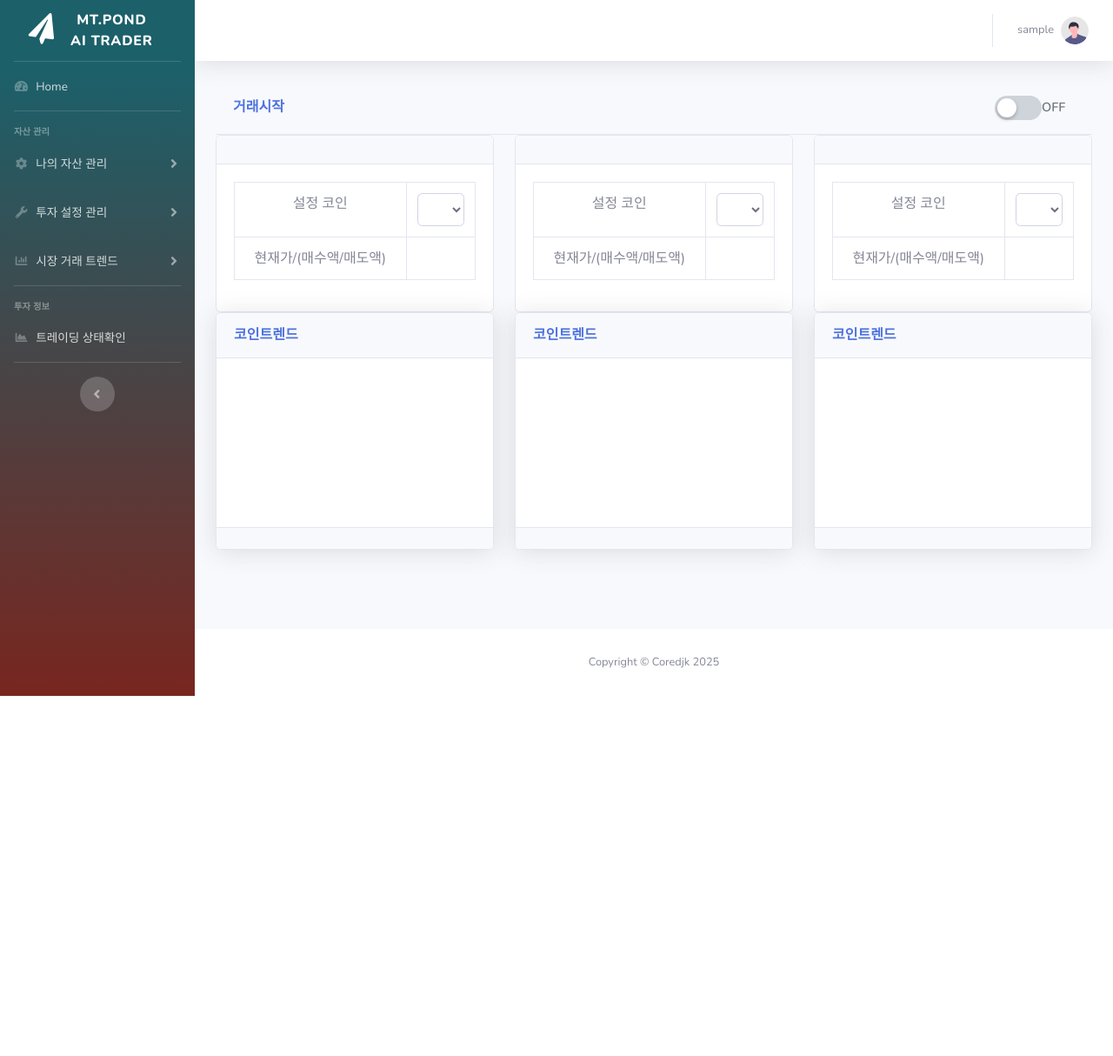
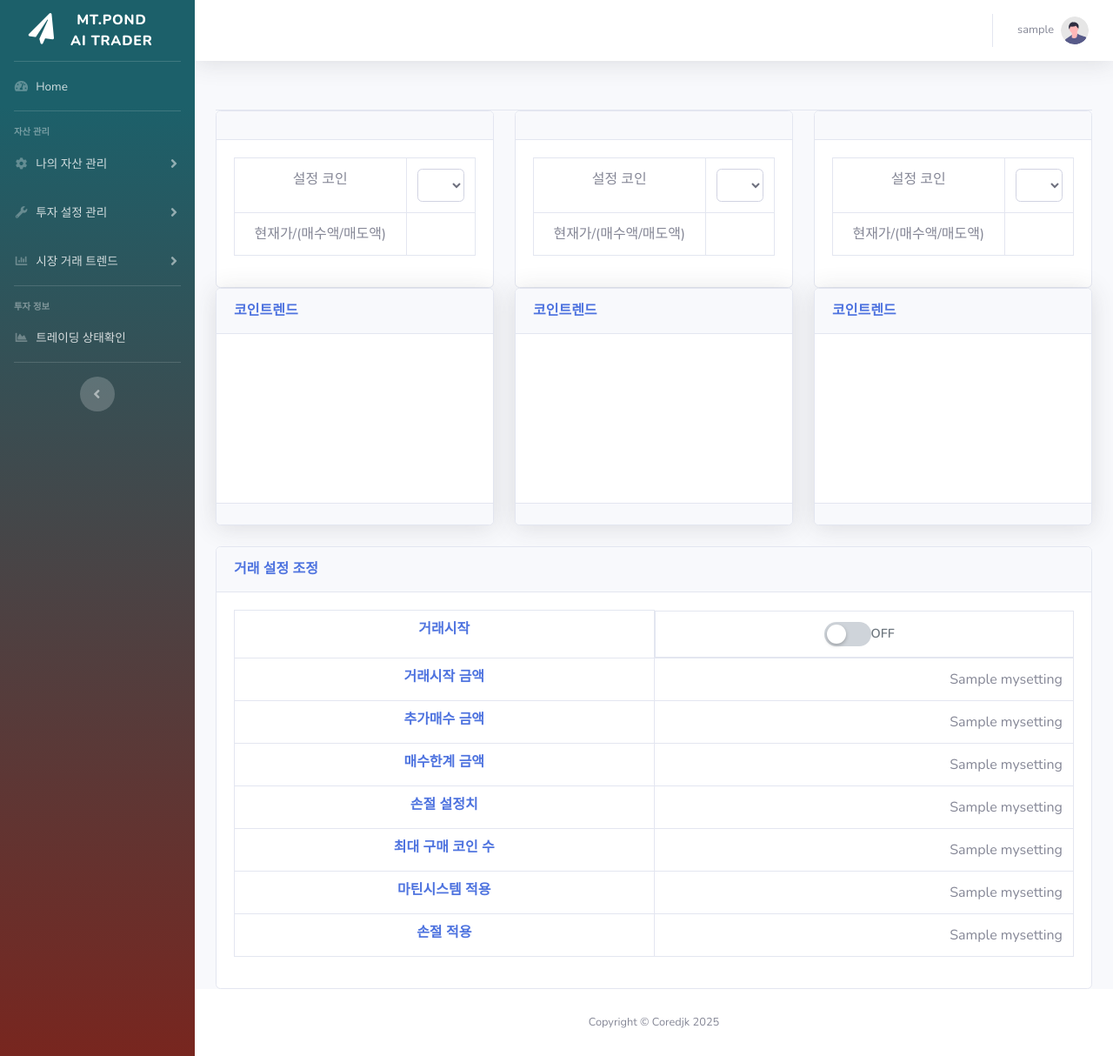
Before and after one commit to ywydpapa/mtPond_fapi, a FastAPI app: template templates/trade/mypondmain.html in a window 1280 px wide. Shown: the whole page at 87% size. Before the commit the page ends 800 px from the top, so only its background shows below. Run offline with FastAPI, Linux system fonts and the light colour scheme; the template is opened without the code that fills it: most values are stand-ins (such as "Sample title", 1, 10 or a date in 2020); lists and menus that the app fills with data are empty; parts of the project's set-up code (start-up, migrations or seed data) failed here and were passed over; some libraries are stand-ins or nearby versions.

Commit message:
설정변경

```diff
--- a/main.py
+++ b/main.py
@@ -371,6 +371,17 @@ async def getmtpondsetups(uno: int, slotno: int, db: AsyncSession = Depends(get_
             rows = await db.execute(sql, {"userno": uno, "slotnos": tuple(slotnos), "xattr": '%XXXUP%'})
             setups = list(rows.fetchall())
             return setups
+    except Exception as e:
+        print('설정 불러오기 오류', e)
+        return False
+
+
+async def get_mtsetups(uno: int, db: AsyncSession = Depends(get_db)):
+    try:
+        sql = text("select * from mtSetup where userNo=:userno and attrib not like :xatts")
+        rows = await db.execute(sql, {"userno": uno, "xatts": '%XXXUP%'})
+        setups = list(rows.fetchall())
+        return setups
     except Exception as e:
         print('설정 불러오기 오류', e)
         return False
@@ -789,7 +800,9 @@ async def mymtpondstat(request:Request ,userno:int,setkey:str,user_session: int
         userRole = request.session.get("user_Role")
         userLicense = request.session.get("License")
         onoffstat = await get_onoff(userno, db)
-        return templates.TemplateResponse('/trade/mypondmain.html', {"request":request, "user_No":userno,"user_Name":userName, "user_Role":userRole ,"setkey":setkey,"license":userLicense, "onoffstat":onoffstat[0] })
+        mysettings = await get_mtsetups(userno,db)
+        print(mysettings)
+        return templates.TemplateResponse('/trade/mypondmain.html', {"request":request, "user_No":userno,"user_Name":userName, "user_Role":userRole ,"setkey":setkey,"license":userLicense, "onoffstat":onoffstat[0], "mysettings":mysettings })
     except Exception as e:
         print("mtPond 트레이딩 상태 불러오기 에러",e)
 
@@ -1100,7 +1113,7 @@ async def upbit_ws_trade_stream(markets: list):
                 market = parsed.get("code")
                 trade_price = parsed.get("trade_price")
                 trade_volume = parsed.get("trade_volume")
-                ask_bid = parsed.get("ask_bid")  # "BID"(매수), "ASK"(매도)
+                ask_bid = parsed.get("ask_bid")  #"BID"(매수),"ASK"(매도)
                 trade_time = parsed.get("trade_time")
                 trade_timestamp = parsed.get("trade_timestamp")
                 if market and trade_price and trade_volume:
--- a/templates/trade/mypondmain.html
+++ b/templates/trade/mypondmain.html
@@ -26,6 +26,7 @@
     transition: background .25s;
     margin: 0;
 }
+ td:has(#chk1) { display: flex; justify-content: center; /* 가로 중앙 / align-items: center; / 세로 중앙 / } / 간격 조정 */ td:has(#chk1) .trade-toggle { gap: 8px; }
 
 .toggle-label .toggle-handle {
     position: absolute;
@@ -77,14 +78,6 @@
             <!-- Begin Page Content -->
             <div class="container-fluid">
                     <div class="card-header py-3 d-flex align-items-center justify-content-between">
-                        <h6 class="m-0 font-weight-bold text-primary mb-0">거래시작</h6>
-                            <div class="trade-toggle d-flex align-items-center gap-2">
-                                <input type="checkbox" id="chk1" class="toggle-input" {% if onoffstat == 'Y' %}checked{% endif %}/>
-                                <label for="chk1" class="toggle-label" aria-label="거래 시작 토글">
-                                <span class="toggle-handle"></span>
-                                </label>
-                                <span id="chk1-state" class="toggle-state-text mb-0">  OFF</span>
-                            </div>
                     </div>
                 <!-- Page Heading -->
                 <div class="row">
@@ -228,6 +221,93 @@
                             </div>
                         </div>
                     </div>
+                    <div class="col-lg-12">
+                        <div class="card ">
+                            <div class="card-header py-3">
+                                <h6 class="m-0 font-weight-bold text-primary">거래 설정 조정</h6>
+                            </div>
+                            <div class="card-body">
+                                <div class="table-responsive">
+                                    <table class="table table-bordered">
+                                        <colgroup>
+                                            <col style="width: 50%;">
+                                            <col style="width: 50%;">
+                                        </colgroup>
+                                        <tr>
+                                            <td style="text-align: center">
+                                                <h6 class="m-0 font-weight-bold text-primary mb-0">거래시작</h6>
+                                            </td>
+                                            <td class="td-center-toggle">
+                                                <div class="trade-toggle d-flex align-items-center">
+                                                    <input type="checkbox" id="chk1" class="toggle-input" {% if onoffstat == 'Y' %}checked{% endif %}/>
+                                                    <label for="chk1" class="toggle-label" aria-label="거래 시작 토글">
+                                                    <span class="toggle-handle"></span>
+                                                    </label>
+                                                        <span id="chk1-state" class="toggle-state-text mb-0">  OFF</span>
+                                                </div>
+                                            </td>
+                                        </tr>
+                                        <tr>
+                                            <td style="text-align: center">
+                                                <h6 class="m-0 font-weight-bold text-primary mb-0">거래시작 금액</h6>
+                                            </td>
+                                            <td style = "text-align: right">
+                                                {{ mysettings[0][4] | currency }}
+                                            </td>
+                                        </tr>
+                                        <tr>
+                                            <td style="text-align: center">
+                                                <h6 class="m-0 font-weight-bold text-primary mb-0">추가매수 금액</h6>
+                                            </td>
+                                            <td style = "text-align: right">
+                                                {{ mysettings[0][5]|currency }}
+                                            </td>
+                                        </tr>
+                                        <tr>
+                                            <td style="text-align: center">
+                                                <h6 class="m-0 font-weight-bold text-primary mb-0">매수한계 금액</h6>
+                                            </td>
+                                            <td style = "text-align: right">
+                                                {{ mysettings[0][6]|currency }}
+                                            </td>
+                                        </tr>
+                                        <tr>
+                                            <td style="text-align: center">
+                                                <h6 class="m-0 font-weight-bold text-primary mb-0">손절 설정치</h6>
+                                            </td>
+                                            <td style = "text-align: right">
+                                                {{ mysettings[0][11]}}
+                                            </td>
+                                        </tr>
+                                        <tr>
+                                            <td style="text-align: center">
+                                                <h6 class="m-0 font-weight-bold text-primary mb-0">최대 구매 코인 수</h6>
+                                            </td>
+                                            <td style = "text-align: right">
+                                                {{ mysettings[0][13]}}
+                                            </td>
+                                        </tr>
+                                        <tr>
+                                            <td style="text-align: center">
+                                                <h6 class="m-0 font-weight-bold text-primary mb-0">마틴시스템 적용</h6>
+                                            </td>
+                                            <td style = "text-align: right">
+                                                {{ mysettings[0][14]}}
+                                            </td>
+                                        </tr>
+                                        <tr>
+                                            <td style="text-align: center">
+                                                <h6 class="m-0 font-weight-bold text-primary mb-0">손절 적용</h6>
+                                            </td>
+                                            <td style = "text-align: right">
+                                                {{ mysettings[0][15]}}
+                                            </td>
+                                        </tr>
+                                    </table>
+                                </div>
+                            </div>
+                        </div>
+                    </div>
                 </div>
                 <!-- DataTales Example -->
             </div>
@@ -257,24 +337,18 @@
 
 <script>
 const selectIds = ['selcoin1', 'selcoin2', 'selcoin3'];
-let coinList = []; // API에서 받아올 전체 코인 목록
-let selectedCoins = []; // 현재 선택된 3개 코인명
-
-// 차트 객체 저장용
+let coinList = [];
+let selectedCoins = [];
 const charts = {};
-
-// 체결 및 가격 데이터 저장용
 const recentTrades = {};
 const priceHistory = {};
 const currentPrices = {};
 
-// 콤마 찍기 함수
 function numberWithCommas(x) {
     if (x == null) return '';
     return x.toString().replace(/\B(?=(\d{3})+(?!\d))/g, ",");
 }
 
-// fillSelects 함수: 셀렉트 박스 중복 방지 및 옵션 채우기
 function fillSelects(selectedValues = {}) {
     selectIds.forEach(id => {
         const sel = document.getElementById(id);
@@ -284,17 +358,14 @@ function fillSelects(selectedValues = {}) {
             const opt = document.createElement('option');
             opt.value = coin;
             opt.textContent = coin;
-            // 다른 셀렉트에서 이미 선택된 코인은 비활성화
             if (Object.values(selectedValues).includes(coin) && selectedValues[id] !== coin) {
                 opt.disabled = true;
             }
             sel.appendChild(opt);
         });
-        // 선택값이 있으면 선택, 없으면 첫 번째 활성화된 옵션 선택
         if (selectedValues[id]) {
             sel.value = selectedValues[id];
         } else {
-            // disabled 아닌 첫 번째 옵션 선택
             for (const option of sel.options) {
                 if (!option.disabled) {
                     sel.value = option.value;
@@ -305,7 +376,6 @@ function fillSelects(selectedValues = {}) {
     });
 }
 
-// 선택된 코인 배열 반환
 function getSelectedCoins() {
     return selectIds.map(id => {
         const sel = document.getElementById(id);
@@ -313,7 +383,6 @@ function getSelectedCoins() {
     });
 }
 
-// 차트 생성 함수
 function createTrendChart(canvasId, color) {
     const ctx = document.getElementById(canvasId).getContext('2d');
     return new Chart(ctx, {
@@ -342,7 +411,6 @@ function createTrendChart(canvasId, color) {
     });
 }
 
-// 트렌드 차트 갱신 함수
 function updateTrendChart(idx, price) {
     const selected = getSelectedCoins();
     const market = selected[idx];
@@ -358,29 +426,23 @@ function updateTrendChart(idx, price) {
     }
 }
 
-// 웹소켓 객체
 let ws = null;
 
-// 웹소켓 연결 및 메시지 처리
 function connectWebSocket() {
-    // 기존 연결 종료
     if (ws) ws.close();
 
     selectedCoins = getSelectedCoins();
     const protocol = location.protocol === "https:" ? "wss" : "ws";
     ws = new WebSocket(`${protocol}://${location.host}/ws/trade?coins=${selectedCoins.join(",")}`);
 
-    // 데이터 구조 초기화
     selectedCoins.forEach((coin, idx) => {
         recentTrades[coin] = [];
         priceHistory[coin] = [];
         currentPrices[coin] = null;
-        // 차트 초기화
         const canvasId = `trendChart${idx+1}`;
         const color = ['rgba(255,99,132,1)','rgba(54,162,235,1)','rgba(255,206,86,1)'][idx];
         charts[coin] = createTrendChart(canvasId, color);
 
-        // UI 초기화
         document.getElementById(`curtrade${idx+1}-price`).innerText = '-';
         document.getElementById(`curtrade${idx+1}-bid`).innerText = '-';
         document.getElementById(`curtrade${idx+1}-ask`).innerText = '-';
@@ -388,18 +450,15 @@ function connectWebSocket() {
 
     ws.onmessage = function(event) {
         const data = JSON.parse(event.data);
-        // 데이터 예시: { market: "KRW-BTC", trade_price: 12345, trade_volume: 1.23, ask_bid: "BID" }
         const market = data.market || data.coin;
         if (!market || !selectedCoins.includes(market)) return;
 
-        // 체결 데이터 관리
         if (!recentTrades[market]) recentTrades[market] = [];
         recentTrades[market].push(data);
         if (recentTrades[market].length > 20) {
             recentTrades[market].shift();
         }
 
-        // 매수/매도 합계 계산
         let bidSumKRW = 0;
         let askSumKRW = 0;
         recentTrades[market].forEach(trade => {
@@ -410,15 +469,12 @@ function connectWebSocket() {
             }
         });
 
-        // 인덱스 찾기
         const idx = selectedCoins.indexOf(market);
 
-        // UI에 값 표시
         document.getElementById(`curtrade${idx+1}-price`).innerText = numberWithCommas(data.trade_price);
         document.getElementById(`curtrade${idx+1}-bid`).innerText = numberWithCommas(bidSumKRW.toFixed(0));
         document.getElementById(`curtrade${idx+1}-ask`).innerText = numberWithCommas(askSumKRW.toFixed(0));
 
-        // 가격 히스토리 저장 및 차트 갱신
         if (!priceHistory[market]) priceHistory[market] = [];
         priceHistory[market].push(data.trade_price);
         if (priceHistory[market].length > 20) {
@@ -430,7 +486,6 @@ function connectWebSocket() {
             chart.update();
         }
 
-        // 추가적으로 차익 등 갱신 함수가 있다면 호출
         if (typeof updateCudiff === "function") updateCudiff();
     };
 
@@ -439,9 +494,7 @@ function connectWebSocket() {
     };
 }
 
-// 셀렉트 변경 이벤트 핸들러
 function onSelectChange() {
-    // fillSelects로 중복 방지 옵션 처리
     const selectedValues = {};
     selectIds.forEach(id => {
         const sel = document.getElementById(id);
@@ -449,18 +502,22 @@ function onSelectChange() {
         selectedValues[id] = sel.value;
     });
     fillSelects(selectedValues);
-
-    // 코인 선택이 바뀌면 웹소켓 재연결 및 차트/데이터 초기화
     connectWebSocket();
 }
 
 document.addEventListener('DOMContentLoaded', function() {
+    // chk1 초기 텍스트 동기화
+    const chk = document.getElementById('chk1');
+    const state = document.getElementById('chk1-state');
+    if (chk && state) {
+        state.textContent = chk.checked ? 'ON' : 'OFF';
+    }
+
     fetch('http://ywydpapa.iptime.org:8000/api/top30coins')
         .then(response => response.json())
         .then(data => {
             if (data && data.markets && Array.isArray(data.markets)) {
                 coinList = data.markets;
-                // 최초 선택값: 앞에서부터 3개
                 const initialValues = {
                     selcoin1: coinList[0] || '',
                     selcoin2: coinList[1] || '',
@@ -472,33 +529,41 @@ document.addEventListener('DOMContentLoaded', function() {
                     if (!sel) return;
                     sel.addEventListener('change', onSelectChange);
                 });
-                // 최초 연결
                 connectWebSocket();
             }
         });
 });
 
+// 낙관적 업데이트: 즉시 텍스트 변경, 실패 시 원복
 $('#chk1').on('change', function() {
     const userno = {{ user_No  }};
-    const active = this.checked ? 'Y' : 'N';
+    const isChecked = this.checked;          // 새 상태
+    const active = isChecked ? 'Y' : 'N';
     const $toggle = $(this);
+    const $state = $('#chk1-state');
+    // 1) 즉시 텍스트 업데이트
+    $state.text(isChecked ? 'ON' : 'OFF');
+    // 2) 요청 전 disable
     $toggle.prop('disabled', true);
     $.ajax({
         url: `/api/mtpondsetonoff/${userno}/${active}`,
         method: 'POST',
         success: function(res){
-            $('#chk1-state').text(active ? 'ON' : 'OFF');
+            // 성공 시 별도 처리 불필요(이미 반영됨)
         },
         error: function(){
             alert('업데이트 실패');
-            $toggle.prop('checked', !active);
+            // 3) 상태 원복
+            const reverted = !isChecked;
+            $toggle.prop('checked', reverted);
+            $state.text(reverted ? 'ON' : 'OFF');
         },
         complete: function(){
             $toggle.prop('disabled', false);
         }
     });
 });
+</script>
 
-</script>
 </body>
 </html>
```
